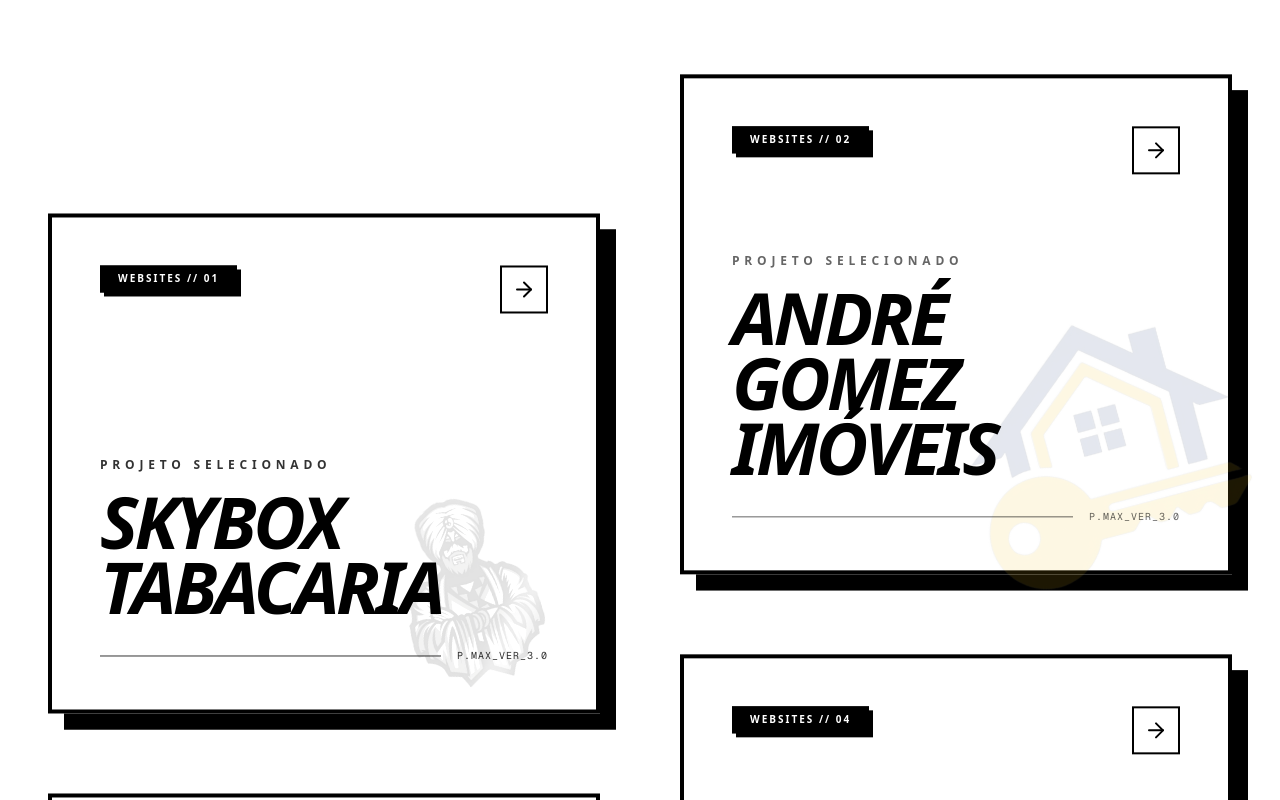
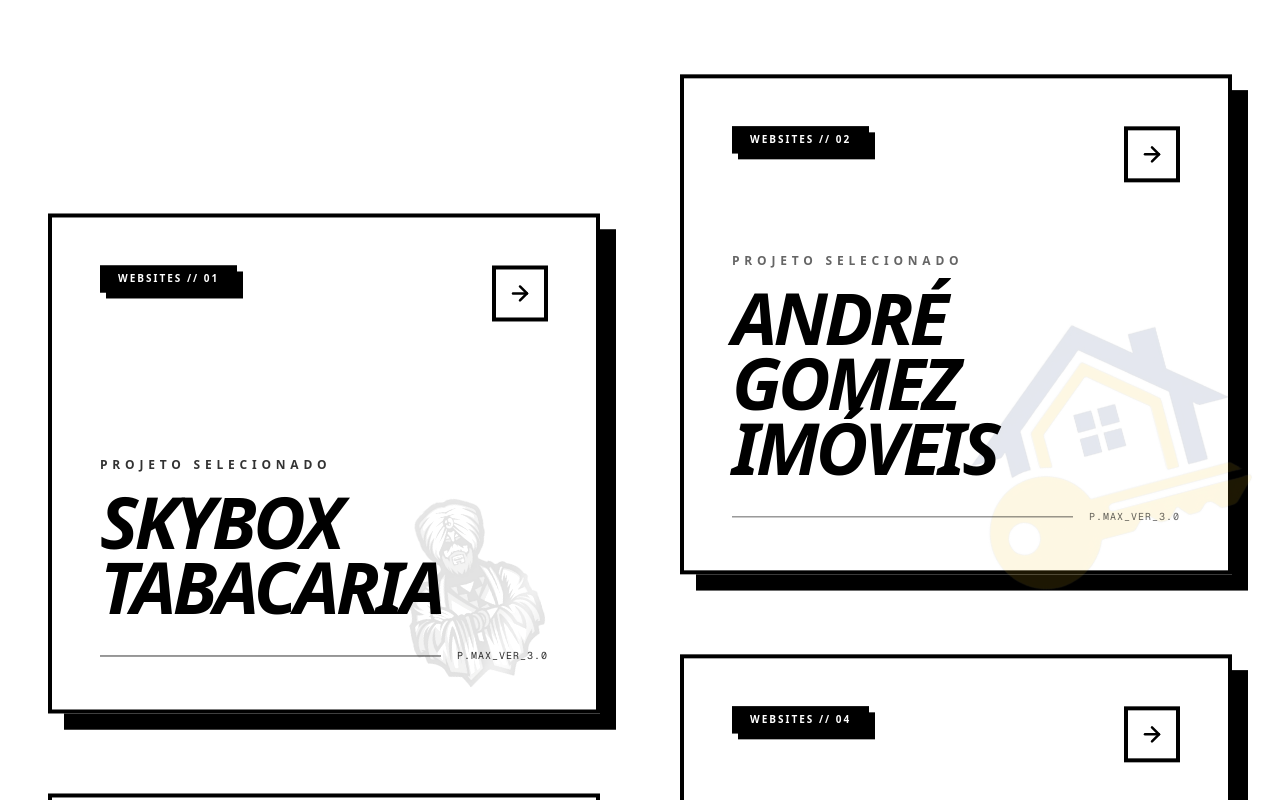
Before and after one commit to Orlando-GF/orlandocriativo, a Next.js app: page / in a window 1280 px wide. Shown: the part 1140-1940 px from the top of the page. Built offline with nearby package versions, Linux system fonts and the light colour scheme.

Commit message:
fix: Arrow border-4 larger size, hover on arrow only (not card), stronger tag shadow

```diff
--- a/src/components/portfolio-grid.tsx
+++ b/src/components/portfolio-grid.tsx
@@ -114,11 +114,11 @@
 
                     {/* Tag e Seta — topo do card */}
                     <div className="relative z-20 flex justify-between items-start">
-                        <span className="inline-block border-2 border-foreground bg-foreground text-background px-4 py-1 text-[10px] font-black uppercase tracking-[0.2em] shadow-[4px_4px_0px_0px_oklch(0_0_0)]">
+                        <span className="inline-block border-2 border-foreground bg-foreground text-background px-4 py-1 text-[10px] font-black uppercase tracking-[0.2em] shadow-[6px_6px_0px_0px_oklch(0_0_0)]">
                             {project.category} // {(index + 1).toString().padStart(2, '0')}
                         </span>
-                        <div className="w-12 h-12 border-2 border-foreground bg-background flex items-center justify-center transition-all duration-500 group-hover:rotate-45">
-                            <ArrowRight className="w-6 h-6" />
+                        <div className="w-14 h-14 border-4 border-foreground bg-background flex items-center justify-center transition-transform duration-300 hover:rotate-45 cursor-pointer">
+                            <ArrowRight className="w-6 h-6" strokeWidth={2.5} />
                         </div>
                     </div>
 
```
